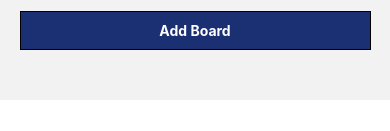
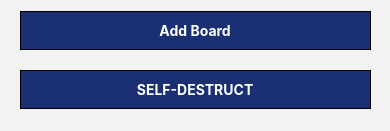
Before and after one commit to sindrigunnars/AppDevelopment_G16, a React Native app in the folder Toodler/: screen / in a window 390 px wide. Shown: the part 744-875 px from the top of the page. Before the commit the page ends 844 px from the top, so only its background shows below. Built offline with nearby package versions, Linux system fonts and the light colour scheme.

Commit message:
self-destruct button added to main

```diff
--- a/Toodler/src/views/main/index.js
+++ b/Toodler/src/views/main/index.js
@@ -18,6 +18,10 @@ const Main = ({ navigation: { navigate } }) => {
                 <TouchableOpacity style={styles.button}
                     onPress={() => navigate('Edit Board', { modify: false })}>
                     <Text style={styles.buttonText}>Add Board</Text>
+                </TouchableOpacity>
+                <TouchableOpacity style={[styles.button, styles.redButton]}
+                    onPress={() => navigate('Self-destruct')}>
+                    <Text style={styles.buttonText}>SELF-DESTRUCT</Text>
                 </TouchableOpacity>
             </ScrollView>
         </SafeAreaView>
```
